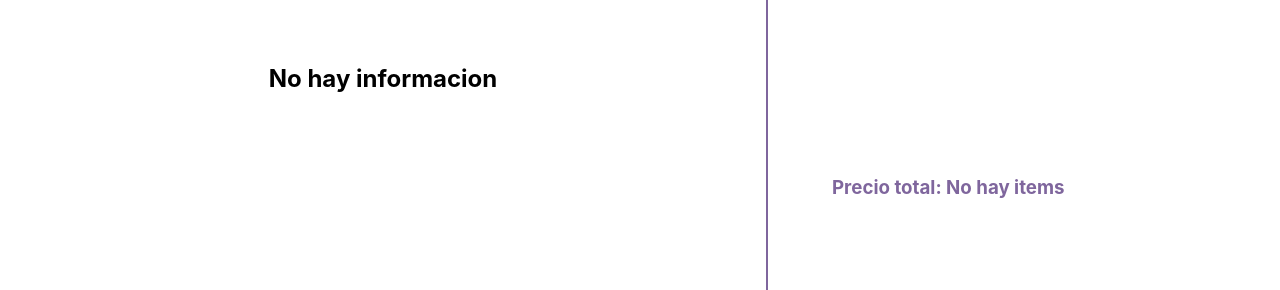
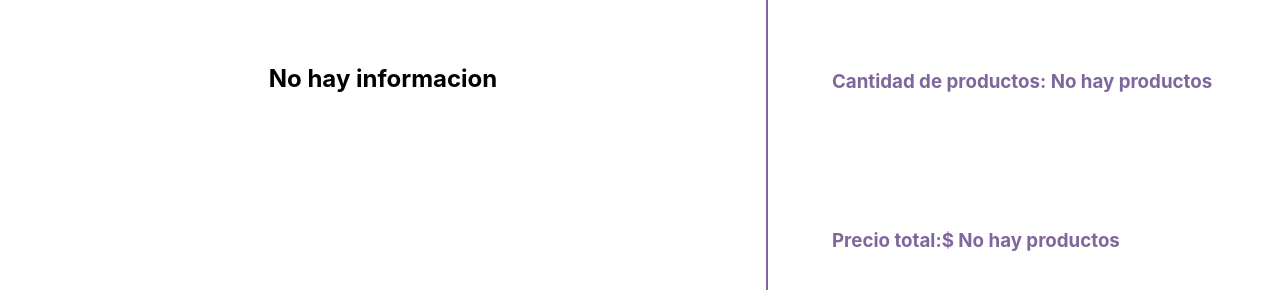
Before and after one commit to javierrodriguez4/RJ-43635-RodriguezJavier, a React (Create React App) app: page /cart in a window 1280 px wide. Shown: the part 408-698 px from the top of the page. Built offline with nearby package versions, Linux system fonts and the light colour scheme.

Commit message:
Se agrega contador de productos

```diff
--- a/src/components/cart/Cart.jsx
+++ b/src/components/cart/Cart.jsx
@@ -13,7 +13,7 @@ import { db } from "../../firebaseConfig"
 import { Orders } from "../orders/Orders"
 
 export const Cart = () => {
-  const { cart, clearCart, getTotalPrice } = useContext(CartContext)
+  const { cart, clearCart, getTotalPrice, countProducts } = useContext(CartContext)
 
   const [buy, setBuy] = useState(false)
   const [orderId, setOrderId] = useState(null)
@@ -67,7 +67,10 @@ export const Cart = () => {
       <div className="cart-info">
         <h2>Descripcion del carrito</h2>
         <h3>
-          Precio total: {getTotalPrice() > 0 ? getTotalPrice() : "No hay items"}
+          Cantidad de productos: {countProducts() > 0 ? countProducts() : "No hay productos"}
+        </h3>
+        <h3>
+          Precio total:$ {getTotalPrice() > 0 ? getTotalPrice() : "No hay productos"}
         </h3>
 
         {buy ? (
--- a/src/components/cartItem/CartItem.jsx
+++ b/src/components/cartItem/CartItem.jsx
@@ -15,11 +15,11 @@ export const CartItem = ({ item }) => {
   const { deleteProductById } = useContext( CartContext )
 
   return (
-    <Card sx={{ maxWidth: 300 }}>
+    <Card sx={{ maxWidth: 800 }}>
       <CardMedia
         component="img"
         alt={item.name}
-        height="150"
+        height="400"
         image= {item.img}
       />
       <CardContent>
@@ -28,6 +28,9 @@ export const CartItem = ({ item }) => {
         </Typography>
         <Typography variant="body2" color="text.secondary">
           {item.description}
+          <Typography variant="body2" color="text.secondary">
+          ${item.price}
+        </Typography>
         </Typography>
       </CardContent>
     </Card>
--- a/src/components/context/CartContext.jsx
+++ b/src/components/context/CartContext.jsx
@@ -67,7 +67,6 @@ const countProducts = ()=>{
    return total
 }
 
-console.log(countProducts())
 
    const data = {
         cart,
```
